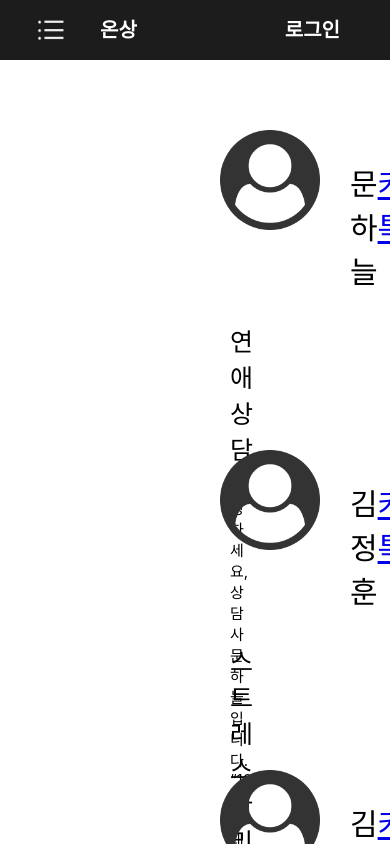
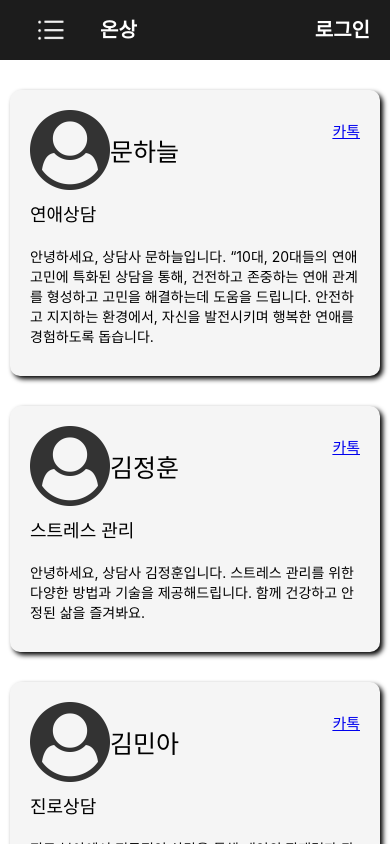
Before and after one commit to online-Sangdam/onSang, a React (Create React App) app in the folder my-app/: page /onSang/select in a window 390 px wide. Shown: the top 844 px of the page. Built offline with nearby package versions, Linux system fonts and the light colour scheme.

Commit message:
반응형 웹 수정 (gpt의 힘을 빌린..)

```diff
--- a/my-app/package.json
+++ b/my-app/package.json
@@ -10,6 +10,8 @@
     "react-dom": "^18.2.0",
     "react-router-dom": "^5.3.4",
     "react-scripts": "5.0.1",
+    "typescript": "^5.1.6",
+    "perf_hooks": "^14.0.0",
     "web-vitals": "^2.1.4"
   },
   "scripts": {
--- a/my-app/src/components/Counselor.module.css
+++ b/my-app/src/components/Counselor.module.css
@@ -1,41 +1,71 @@
-.body{
+.body {
   background-color: #f5f5f5;
   box-shadow: 3px 3px 5px;
-  border-radius:10px;
-  margin: 50px 200px 50px 200px;
+  border-radius: 10px;
+  margin: 50px 20px; /* 수정된 부분: 반응형으로 간격 조정 */
+  padding: 20px; /* 수정된 부분: 간격 추가 */
   height: 270px;
 }
 
-.top{
+.top {
   display: flex;
   justify-content: space-between;
-  padding: 20px 40px 0 20px;
 }
 
-.name{
+.name {
   font-size: 30px;
-    padding: 30px 0 0 30px;
+  padding: 10px 0; /* 수정된 부분: 간격 조정 */
 }
 
-.left{
+.left {
   display: flex;
+  align-items: center; /* 수정된 부분: 이미지와 이름을 수직으로 정렬 */
 }
 
-.right{
-  padding-top: 30px;
-  font-size: 30px;
+.right {
+  padding-top: 10px; /* 수정된 부분: 간격 조정 */
+  font-size: 20px; /* 수정된 부분: 간격 조정 */
 }
 
-.profile{
-  padding: 30px 0 0 30px;
-  font-size: 25px;
+.profile {
+  padding: 10px 0; /* 수정된 부분: 간격 조정 */
+  font-size: 20px; /* 수정된 부분: 간격 조정 */
 }
 
-.introduction{
-  padding: 10px 30px 0 30px;
+.introduction {
+  padding: 10px 0; /* 수정된 부분: 간격 조정 */
   font-size: 15px;
 }
 
-img{
+img {
   height: 100px;
 }
+
+/* 반응형 웹 CSS 추가 */
+@media (max-width: 768px) {
+  /* 화면 크기가 768px 이하일 때 적용되는 스타일 */
+  .body {
+    margin: 30px 10px; /* 반응형으로 간격 조정 */
+    height: auto; /* 높이를 자동으로 조정하여 내용에 맞게 표시 */
+  }
+
+  .name {
+    font-size: 25px; /* 폰트 크기 조정 */
+  }
+
+  .right {
+    font-size: 15px; /* 폰트 크기 조정 */
+  }
+
+  .profile {
+    font-size: 18px; /* 폰트 크기 조정 */
+  }
+
+  .introduction {
+    font-size: 14px; /* 폰트 크기 조정 */
+  }
+
+  img {
+    height: 80px; /* 이미지 크기 조정 */
+  }
+}
--- a/my-app/src/components/NavBar.module.css
+++ b/my-app/src/components/NavBar.module.css
@@ -1,26 +1,40 @@
-.NavBody{
-  background-color:#1c1c1c;
+.NavBody {
+  background-color: #1c1c1c;
   height: 60px;
 }
 
-.SideNav{
+.SideNav {
   display: flex;
   flex-direction: row;
   justify-content: space-between;
   padding-top: 10px;
 }
 
-.leftElement{
+.leftElement {
   display: flex;
   padding-left: 30px;
 }
 
-.Title{
+.Title {
   padding-left: 30px;
   padding-top: 4px;
+  font-size: 24px; /* 반응형으로 폰트 크기 조정 */
 }
 
-.Login{
-  padding-right: 50px;
+.Login {
+  padding-right: 20px; /* 반응형으로 간격 조정 */
   padding-top: 4px;
+  font-size: 18px; /* 반응형으로 폰트 크기 조정 */
 }
+
+/* 반응형 웹 CSS 추가 */
+@media (max-width: 768px) {
+  /* 화면 크기가 768px 이하일 때 적용되는 스타일 */
+  .Title {
+    font-size: 20px; /* 폰트 크기 조정 */
+  }
+
+  .Login {
+    font-size: 16px; /* 폰트 크기 조정 */
+  }
+}
--- a/my-app/src/components/SideBar.js
+++ b/my-app/src/components/SideBar.js
@@ -1,17 +1,11 @@
-import React, { useRef, useState } from "react";
+import React, { useRef, useState, useEffect } from "react";
 import { Link } from "react-router-dom";
-
 import styles from "./SideBar.module.css";
-
 import sideBtn from "../img/SideBtn.png"; // 버튼 이미지
 
-
-
-const Sidebar = ({ width = 280, children }) => { // NavBar에서 SideBar로 props 받기
-
+const Sidebar = ({ width = 280, children }) => {
   const [xPosition, setX] = useState(width);
   const side = useRef();
-
   const menus = [
     { id: "1", name: "Select", path: "/Select" },
     { id: "2", name: "MENU 2", path: "/" },
@@ -26,32 +20,67 @@ const Sidebar = ({ width = 280, children }) => { // NavBar에서 SideBar로 prop
     }
   };
 
-  return ( // 이쪽은 크게 몰라도 됨
+  // 화면 크기 변화에 따라 SideBar 닫기
+  const handleResize = () => {
+    const screenWidth = window.innerWidth;
+    if (screenWidth > 768) {
+      setX(width);
+    } else {
+      // If the screen size is less than or equal to 768px, set the Sidebar width to a smaller value
+      setX(180); // You can adjust the value as per your requirement
+    }
+  };
+
+  useEffect(() => {
+    window.addEventListener("resize", handleResize);
+    return () => {
+      window.removeEventListener("resize", handleResize);
+    };
+  }, []);
+
+  return (
     <div>
-      <img src={sideBtn} alt="contact open button" className={styles.button} onClick={() => toggleMenu()} />
+      <img
+        src={sideBtn}
+        alt="contact open button"
+        className={styles.button}
+        onClick={() => toggleMenu()}
+      />
       <div className={styles.container}>
-        <div ref={side} className={styles.sidebar} style={{ width: `${width}px`, height: '100%', transform: `translatex(${-xPosition}px)` }}>
-
-          <div className={styles.exitButton} onClick={() => toggleMenu()}>X</div>
+        <div
+          ref={side}
+          className={styles.sidebar}
+          style={{
+            width: `${width}px`, // Update the width with xPosition
+            height: "100%",
+            transform: `translatex(${-xPosition}px)`,
+          }}
+        >
+          <div className={styles.exitButton} onClick={() => toggleMenu()}>
+            X
+          </div>
           <div className={styles.content}>
             {menus.map((menu) => {
               return (
                 <Link
                   key={menu.id}
                   onClick={() => toggleMenu()}
-                  style={{ color: "white", textDecoration: "none", paddingTop: "40px" }}
+                  style={{
+                    color: "white",
+                    textDecoration: "none",
+                    paddingTop: "40px",
+                  }}
                   to={`/onSang${menu.path}`}
-                  >{menu.name}</Link>
-              )
+                >
+                  {menu.name}
+                </Link>
+              );
             })}
-
           </div>
-
         </div>
       </div>
     </div>
   );
 };
 
-
 export default Sidebar;
--- a/my-app/src/components/SideBar.module.css
+++ b/my-app/src/components/SideBar.module.css
@@ -1,6 +1,7 @@
 .container {
   background-color: #E3ECF1;
 }
+
 .sidebar {
   background-color: black;
   border-right: 4px solid #202020;
@@ -12,18 +13,22 @@
   color: #ffffff;
   height: 100%;
   z-index: 99;
+  width: 280px; /* 초기 너비 설정 */
 }
+
 .button {
   position: relative;
   width: 40px;
   height: 40px;
   transition: 0.8s ease;
 }
+
 .exitButton {
-font-size: 30px;
-    float: right;
-    margin: 20px 30px;
+  font-size: 30px;
+  float: right;
+  margin: 20px 30px;
 }
+
 .content {
   text-align: center;
   display: flex;
@@ -33,3 +38,18 @@ font-size: 30px;
   position: relative;
   width: 100%;
 }
+
+/* 반응형 웹 CSS 추가 */
+@media (max-width: 768px) {
+  /* 화면 크기가 768px 이하일 때 적용되는 스타일 */
+  .sidebar {
+    width: 200px; /* 너비를 200px로 변경 */
+  }
+}
+
+@media (max-width: 576px) {
+  /* 화면 크기가 576px 이하일 때 적용되는 스타일 */
+  .sidebar {
+    width: 150px; /* 너비를 150px로 변경 */
+  }
+}
--- a/my-app/src/router/Home.js
+++ b/my-app/src/router/Home.js
@@ -1,20 +1,16 @@
-
-// react 기본 파일
-
-import styles from "./Home.module.css"
+import styles from "./Home.module.css";
 
 function Home() {
-
   return (
     <div className={styles.parent}>
       <div className={styles.Banner}>
-        <div style={{ paddingTop: "145px" }}>
-          <div style={{ fontSize: "50px", fontWeight: "bold" }}>온상</div>
-          <div style={{ fontSize: "20px", paddingTop: "30px" }}>여러분의 온라인 상담을 해드립니다.</div>
+        <div className={styles.Block}>
+          <div className={styles.Title}>온상</div>
+          <div className={styles.Description}>여러분의 온라인 상담을 해드립니다.</div>
         </div>
       </div>
     </div>
-  )
+  );
 }
 
 export default Home;
--- a/my-app/src/router/Home.module.css
+++ b/my-app/src/router/Home.module.css
@@ -1,8 +1,8 @@
-.parent{
+.parent {
   position: relative;
 }
 
-.Banner{
+.Banner {
   background-image: url("../img/mainBg.jpeg");
   text-align: center;
   background-color: #1c1c1c;
@@ -11,3 +11,60 @@
   height: 400px;
   font-size: 40px;
 }
+
+.Block {
+  padding-top: 145px;
+}
+
+.Title {
+  font-size: 50px;
+  font-weight: bold;
+}
+
+.Description {
+  font-size: 20px;
+  padding-top: 30px;
+}
+
+/* 반응형 웹 CSS 추가 */
+@media (max-width: 768px) {
+  /* 화면 크기가 768px 이하일 때 적용되는 스타일 */
+  .Banner {
+    height: 300px;
+    font-size: 30px;
+  }
+
+  .Block {
+    padding-top: 100px;
+  }
+
+  .Title {
+    font-size: 40px;
+  }
+
+  .Description {
+    font-size: 18px;
+    padding-top: 20px;
+  }
+}
+
+@media (max-width: 576px) {
+  /* 화면 크기가 576px 이하일 때 적용되는 스타일 */
+  .Banner {
+    height: 200px;
+    font-size: 20px;
+  }
+
+  .Block {
+    padding-top: 80px;
+  }
+
+  .Title {
+    font-size: 30px;
+  }
+
+  .Description {
+    font-size: 16px;
+    padding-top: 10px;
+  }
+}
--- a/my-app/src/router/Login.module.css
+++ b/my-app/src/router/Login.module.css
@@ -1,12 +1,31 @@
-.parent{
+.parent {
   position: relative;
 }
 
-.Banner{
-  margin: 50px 200px 30px 200px;
+.Banner {
+  margin: 50px 20px; /* 수정된 부분: 반응형으로 간격 조정 */
   text-align: center;
   background-color: #1c1c1c;
   color: white;
   height: 300px;
   font-size: 40px;
 }
+
+/* 반응형 웹 CSS 추가 */
+@media (max-width: 768px) {
+  /* 화면 크기가 768px 이하일 때 적용되는 스타일 */
+  .Banner {
+    margin: 50px 10px; /* 반응형으로 간격 조정 */
+    height: 200px;
+    font-size: 30px;
+  }
+}
+
+@media (max-width: 576px) {
+  /* 화면 크기가 576px 이하일 때 적용되는 스타일 */
+  .Banner {
+    margin: 50px 5px; /* 반응형으로 간격 조정 */
+    height: 150px;
+    font-size: 20px;
+  }
+}
--- a/tsconfig.json
+++ b/tsconfig.json
@@ -2,7 +2,7 @@
   "compilerOptions": {
     "target": "ESNext",
     "useDefineForClassFields": true,
-    "lib": ["DOM", "DOM.Iterable", "ESNext"],
+    "lib": ["DOM", "DOM.Iterable", "ESNext", "es2020"],
     "allowJs": false,
     "skipLibCheck": true,
     "esModuleInterop": false,
```
Also changed, not shown: my-app/public/manifest.json, 2 other files (tests, documents, lock files or other folders).
